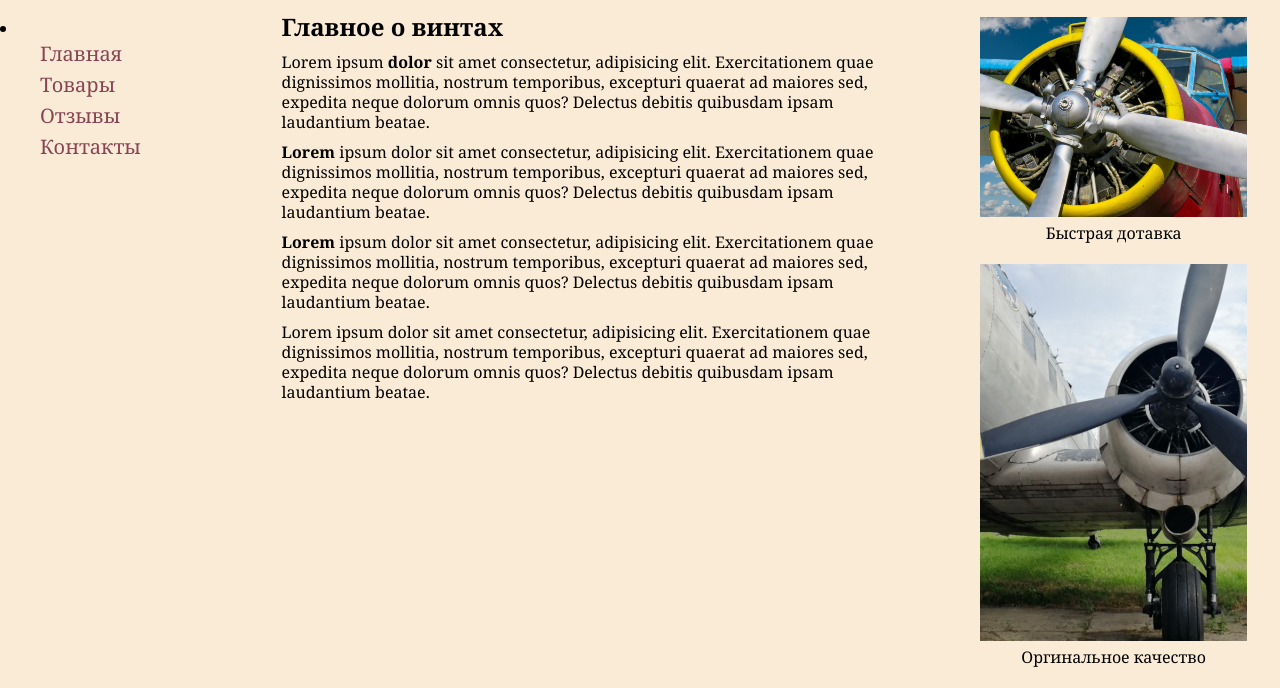
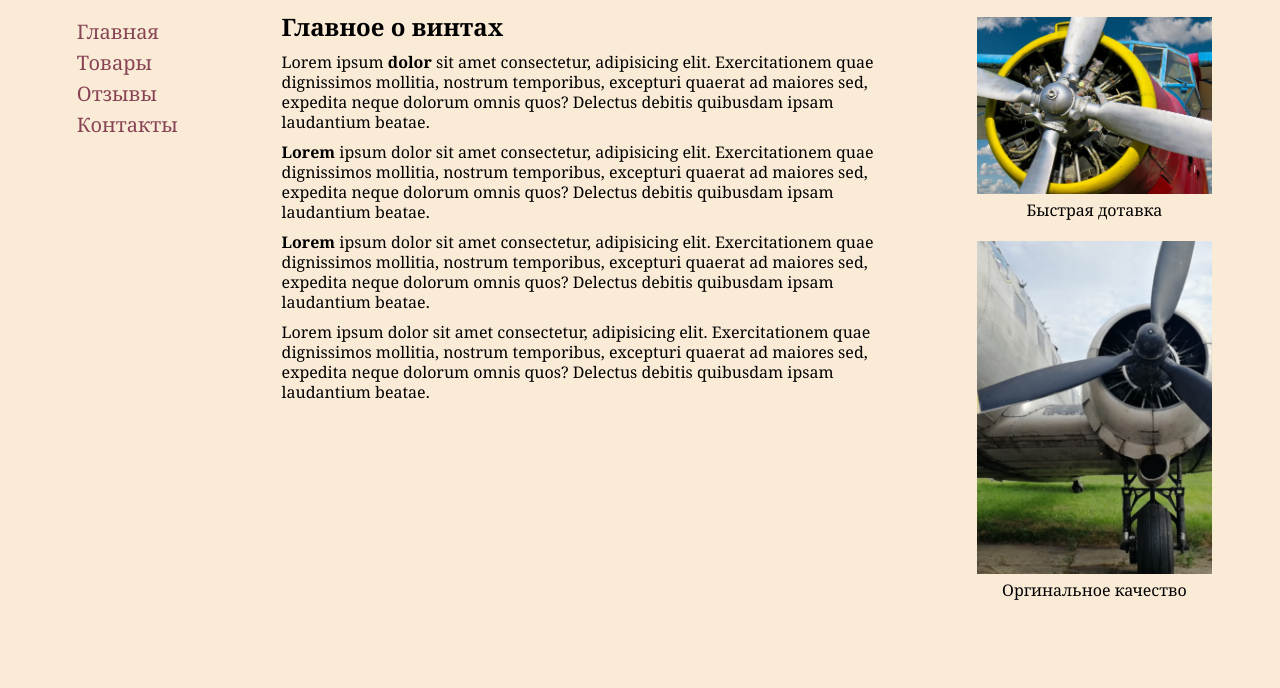
Before and after one commit to BalbesX/BalbesX.github.io, a plain HTML site: page index.html in a window 1280 px wide. Shown: the part 121-809 px from the top of the page. Drawn offline with Linux system fonts and the light colour scheme.

Commit message:
Update style.css

```diff
--- a/css/style.css
+++ b/css/style.css
@@ -23,6 +23,7 @@ header {
     width: 20%;
     margin-right: 2%;
 
+
 }
 
 article {
@@ -41,7 +42,7 @@ article p{
 
 aside {
     float: left;
-    width: 26%;
+    width: 23%;
     text-align: center;
     }
 
@@ -54,6 +55,7 @@ figure {
 }
 ul{
     line-height: 30px;
+    padding-left: 0;
 }
 ul a{
     text-decoration: none;
@@ -64,3 +66,8 @@ ul a{
 a:hover{
     padding-left: 10px;
 }
+
+li {
+    margin-left: 30%;
+    list-style-type: none;
+}
```
